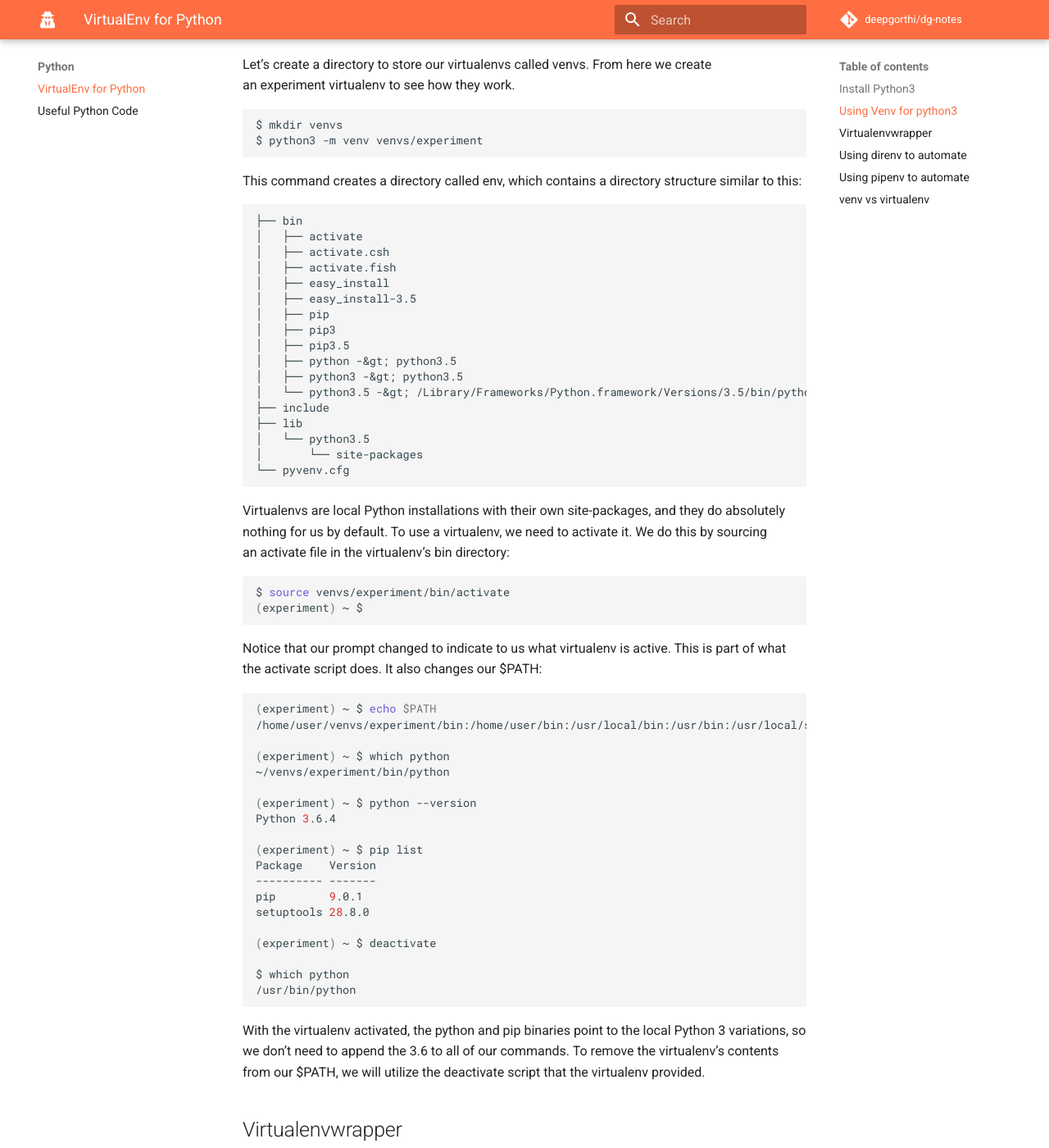
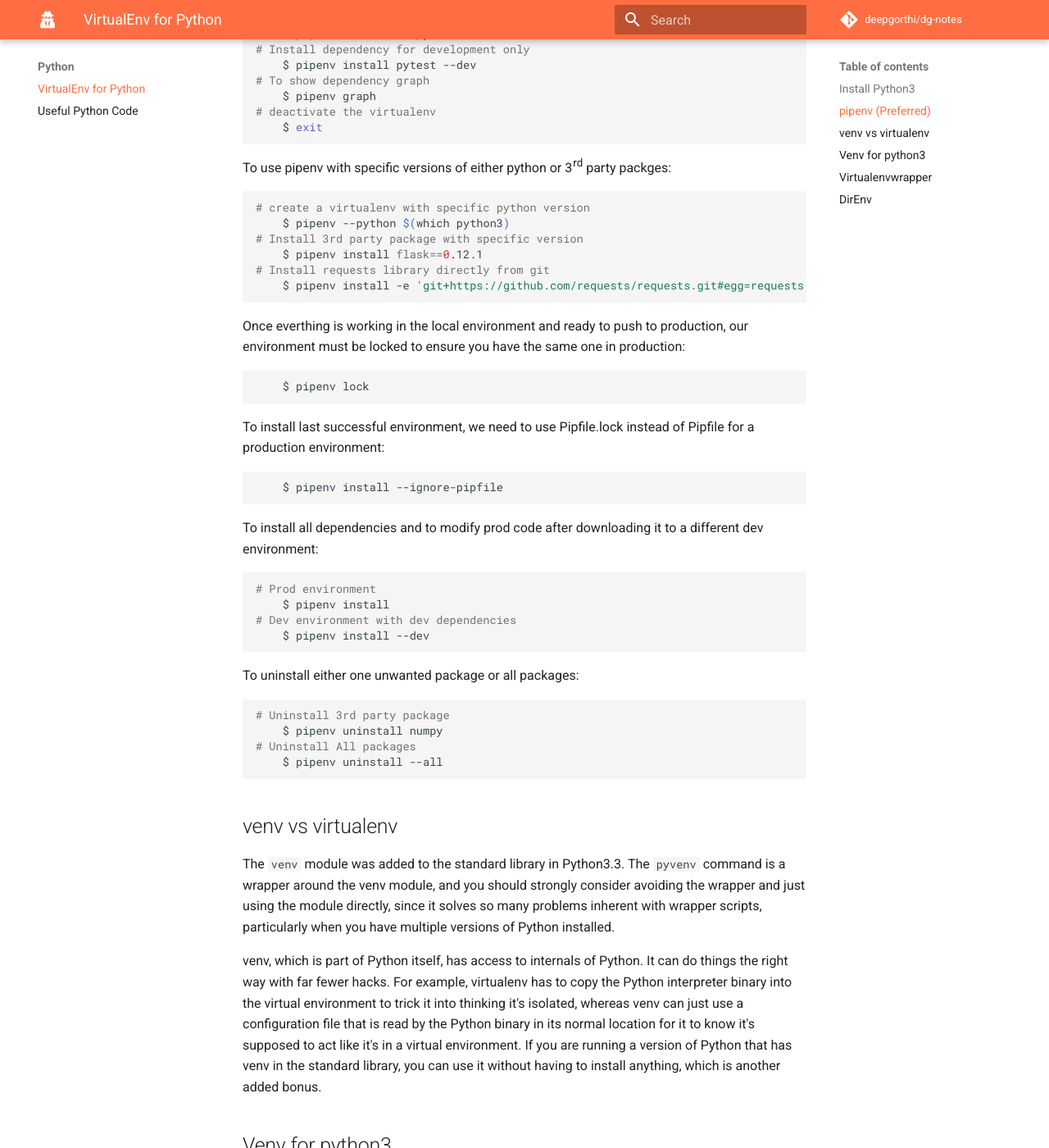
Before and after one commit to deepgorthi/dg-notes, an MkDocs documentation site: the page built from docs/Python/Virtualenv.md, in a window 1280 px wide and 1400 px high, scrolled down 664 px. Shown: the whole window at 82% size. Built offline with MkDocs 1.6.1 and Material for MkDocs 9.7.7, drawn with Linux system fonts in a browser that asks for light colours; comment, search, counter and statistics services are not loaded; some of the changed text lies outside the part shown.

Commit message:
Update Virtualenv.md
pipenv update

````diff
--- a/docs/Python/Virtualenv.md
+++ b/docs/Python/Virtualenv.md
@@ -5,23 +5,81 @@
 *Important*: ```make altinstall``` causes it to not replace the built in python executable when installing with python source code. Ensure that `secure_path` in /etc/sudoers file includes /usr/local/bin. The line should look something like this:
 ```Defaults    secure_path = /sbin:/bin:/usr/sbin:/usr/bin:/usr/local/bin```
 
-## Using Venv for python3
 
-**Virtualenvs** allow you to create sandboxed Python environments. In Python 2, you need to install the virtualenv package to do this, but with Python 3 it’s been worked in under the module name of venv.
+## pipenv (Preferred)
 
-To create a virtualenv, we’ll use the following command:
+Coming from pip and virtualenvs, and how they allow us to manage our dependency versions, for a development project, `pipenv` is a new tool to manage the  project’s virtualenv and install dependencies. Rather than creating a requirements.txt file for us, pipenv creates a `Pipfile` that it will use to store virtualenv and dependency information. Full guide to `pipenv` from [Real Python](https://realpython.com/pipenv-guide/)
 
 ```bash
-$ python3 -m venv <PATH FOR VIRTUALENV>
+# install pipenv
+    $ pip3 install pipenv
+# activate our new virtualenv
+    $ pipenv shell
+# Install 3rd party package
+    $ pipenv install numpy
+# Install dependency for development only
+    $ pipenv install pytest --dev
+# To show dependency graph
+    $ pipenv graph
+# deactivate the virtualenv
+    $ exit
 ```
 
-The -m flag loads a module as a script, so it looks a little weird, but “python3.6 -m venv” is a standalone tool. This tool can even handle its own flags.
+To use pipenv with specific versions of either python or 3rd party packges:
+```bash
+# create a virtualenv with specific python version
+    $ pipenv --python $(which python3)
+# Install 3rd party package with specific version
+    $ pipenv install flask==0.12.1
+# Install requests library directly from git
+    $ pipenv install -e 'git+https://github.com/requests/requests.git#egg=requests'
+```
 
-Let’s create a directory to store our virtualenvs called venvs. From here we create an experiment virtualenv to see how they work.
+Once everthing is working in the local environment and ready to push to production, our environment must be locked to ensure you have the same one in production:
+```bash
+    $ pipenv lock
+```
+
+To install last successful environment, we need to use Pipfile.lock instead of Pipfile for a production environment:
+```bash
+    $ pipenv install --ignore-pipfile
+```
+
+To install all dependencies and to modify prod code after downloading it to a different dev environment:
+```bash
+# Prod environment
+    $ pipenv install
+# Dev environment with dev dependencies
+    $ pipenv install --dev
+```
+
+To uninstall either one unwanted package or all packages:
+```bash
+# Uninstall 3rd party package
+    $ pipenv uninstall numpy
+# Uninstall All packages
+    $ pipenv uninstall --all
+```
+
+## venv vs virtualenv
+
+The `venv` module was added to the standard library in Python3.3. The `pyvenv` command is a wrapper around the venv module, and you should strongly consider avoiding the wrapper and just using the module directly, since it solves so many problems inherent with wrapper scripts, particularly when you have multiple versions of Python installed.
+
+venv, which is part of Python itself, has access to internals of Python. It can do things the right way with far fewer hacks. For example, virtualenv has to copy the Python interpreter binary into the virtual environment to trick it into thinking it's isolated, whereas venv can just use a configuration file that is read by the Python binary in its normal location for it to know it's supposed to act like it's in a virtual environment. If you are running a version of Python that has venv in the standard library, you can use it without having to install anything, which is another added bonus.
+
+## Venv for python3
+
+Virtualenvs allow us to create sandboxed Python environments. In Python2, we need to install the virtualenv package to do this, but with Python3 it has been worked in under the module name of venv.
+
+To create a virtualenv, use the following command:
 
 ```bash
-$ mkdir venvs
-$ python3 -m venv venvs/experiment
+# python3 -m venv <PATH FOR VIRTUALENV>
+# -m flag loads a module as a script.
+
+    $ mkdir venvs
+    $ python3 -m venv venvs/experiment
+
 ```
 
 This command creates a directory called env, which contains a directory structure similar to this:
@@ -31,28 +89,28 @@
 │   ├── activate.csh
 │   ├── activate.fish
 │   ├── easy_install
-│   ├── easy_install-3.5
+│   ├── easy_install-3.7
 │   ├── pip
 │   ├── pip3
 │   ├── pip3.5
-│   ├── python -&gt; python3.5
-│   ├── python3 -&gt; python3.5
-│   └── python3.5 -&gt; /Library/Frameworks/Python.framework/Versions/3.5/bin/python3.5
+│   ├── python -> python3.7
+│   ├── python3 -> python3.7
+│   └── python3.5 -> /Library/Frameworks/Python.framework/Versions/3.7/bin/python3.7
 ├── include
 ├── lib
-│   └── python3.5
+│   └── python3.7
 │       └── site-packages
 └── pyvenv.cfg
 ```
 
-Virtualenvs are local Python installations with their own site-packages, and they do absolutely nothing for us by default. To use a virtualenv, we need to activate it. We do this by sourcing an activate file in the virtualenv’s bin directory:
+Virtualenvs are local Python installations with their own site-packages. To use a virtualenv, we need to activate it by sourcing an activate file in the virtualenv’s bin directory:
 
 ```bash
 $ source venvs/experiment/bin/activate
 (experiment) ~ $
 ```
 
-Notice that our prompt changed to indicate to us what virtualenv is active. This is part of what the activate script does. It also changes our $PATH:
+With the virtualenv activated, the python and pip binaries point to the local Python 3 variations, so we don’t need to append the 3.7 to all of our commands.
 
 ```bash
 (experiment) ~ $ echo $PATH
@@ -61,22 +119,18 @@
 (experiment) ~ $ which python
 ~/venvs/experiment/bin/python
 
-(experiment) ~ $ python --version
-Python 3.6.4
-
 (experiment) ~ $ pip list
 Package    Version
 ---------- -------
-pip        9.0.1
-setuptools 28.8.0
-
-(experiment) ~ $ deactivate
-
-$ which python
-/usr/bin/python
+pip        19.3.1
+setuptools 42.0.2
 ```
 
-With the virtualenv activated, the python and pip binaries point to the local Python 3 variations, so we don’t need to append the 3.6 to all of our commands. To remove the virtualenv’s contents from our $PATH, we will utilize the deactivate script that the virtualenv provided.
+To remove the virtualenv’s contents from our $PATH, we will utilize the deactivate script that the virtualenv provided.
+
+```bash
+(experiment) ~ $ deactivate
+```
 
 ## Virtualenvwrapper
 
@@ -101,15 +155,18 @@
     $ pip install django==2.1.3
 ```
 
-## Using `direnv` to automate
 
-We can use a tool like `DirEnv` to do automation of our virtualenv or virtualenvwrapper tools when we enter a project directory.
+## DirEnv
 
-For installation, on macOS, we can use
+We can use a tool like `dirEnv` to automate virtualenv or virtualenvwrapper tools when we enter a project directory.
+
+For installation on macOS:
+
 ```bash
-$ brew insdtall direnv
+$ brew install direnv
 ```
-We can setup and configure DirEnv for a python environment with this (in bash):
+
+Setup and configuring DirEnv for a python environment in bash:
 
 ```bash
 cat <<-'DIRENV_CONFIG' > ~/.direnvrc
@@ -149,42 +206,3 @@
 ```bash
     $ pip install -r requirements.txt
 ```
-
-## Using `pipenv` to automate
-
-Coming from pip and virtualenvs, and how they allow us to manage our dependency versions, for a development project, we will leverage a new tool to manage our project’s virtualenv and install dependencies. This tool is called **pipenv**. Let’s install pipenv for our user and create a Python 3 virtualenv for our project:
-
-```bash
-$ pip3.6 install --user pipenv
-$ pipenv --python $(which python3.6)
-```
-
-Rather than creating a requirements.txt file for us, pipenv has created a Pipfile that it will use to store virtualenv and dependency information.
-
-To activate our new virtualenv, we use the command
-
-```bash
-$ pipenv shell
-```
-
-To deactivate it we use the command
-
-```bash
-$ exit
-```
-
-instead of ```deactivate```.
-
-
-## venv vs virtualenv
-
-The `venv` module was added to the standard library in Python 3.3. The `pyvenv` command is a wrapper around the venv module, and you should strongly consider avoiding the wrapper and just using the module directly, since it solves so many problems inherent with wrapper scripts, particularly when you have multiple versions of Python installed.
-
-Its implementation was based heavily on virtualenv which had existed for a long time prior to that, but they are not entirely identical. venv by nature of being part of Python itself has access to the internals of Python which means it can do things the right way with far fewer hacks. For example, virtualenv has to copy the Python interpreter binary into the virtual environment to trick it into thinking it's isolated, whereas venv can just use a configuration file that is read by the Python binary in its normal location for it to know it's supposed to act like it's in a virtual environment. So venv can be thought of virtualenv done right, with the blessing and support of the Python developers.
-
-Moreover, if you are running a version of Python that has venv in the standard library, then you can use it without having to install anything, which is another added bonus. (Or at least you can unless you're using a distribution that splits up the standard library into several optional packages.) If you're not using such a version, then you'll need to use the third party virtualenv module, hacks and all. And you can still install virtualenv under Python >= 3.3 if you really want to, but I don't see why you'd do that if you had the choice. And naturally it's impossible to use venv with Python < 3.3 since it requires those internal changes.
-
-```bash
-# Python3:
-    $ python -m venv myapp
-```
````
